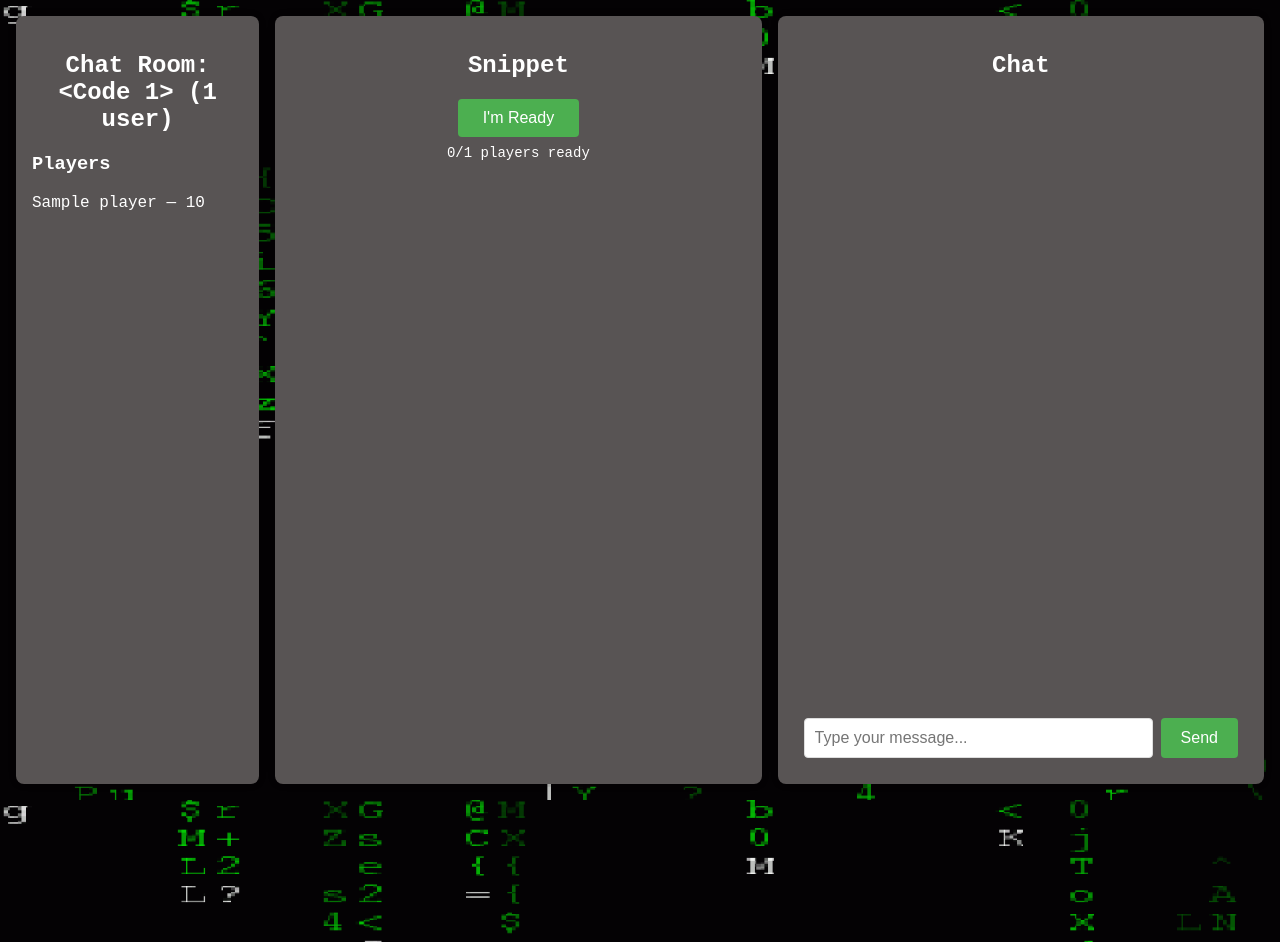
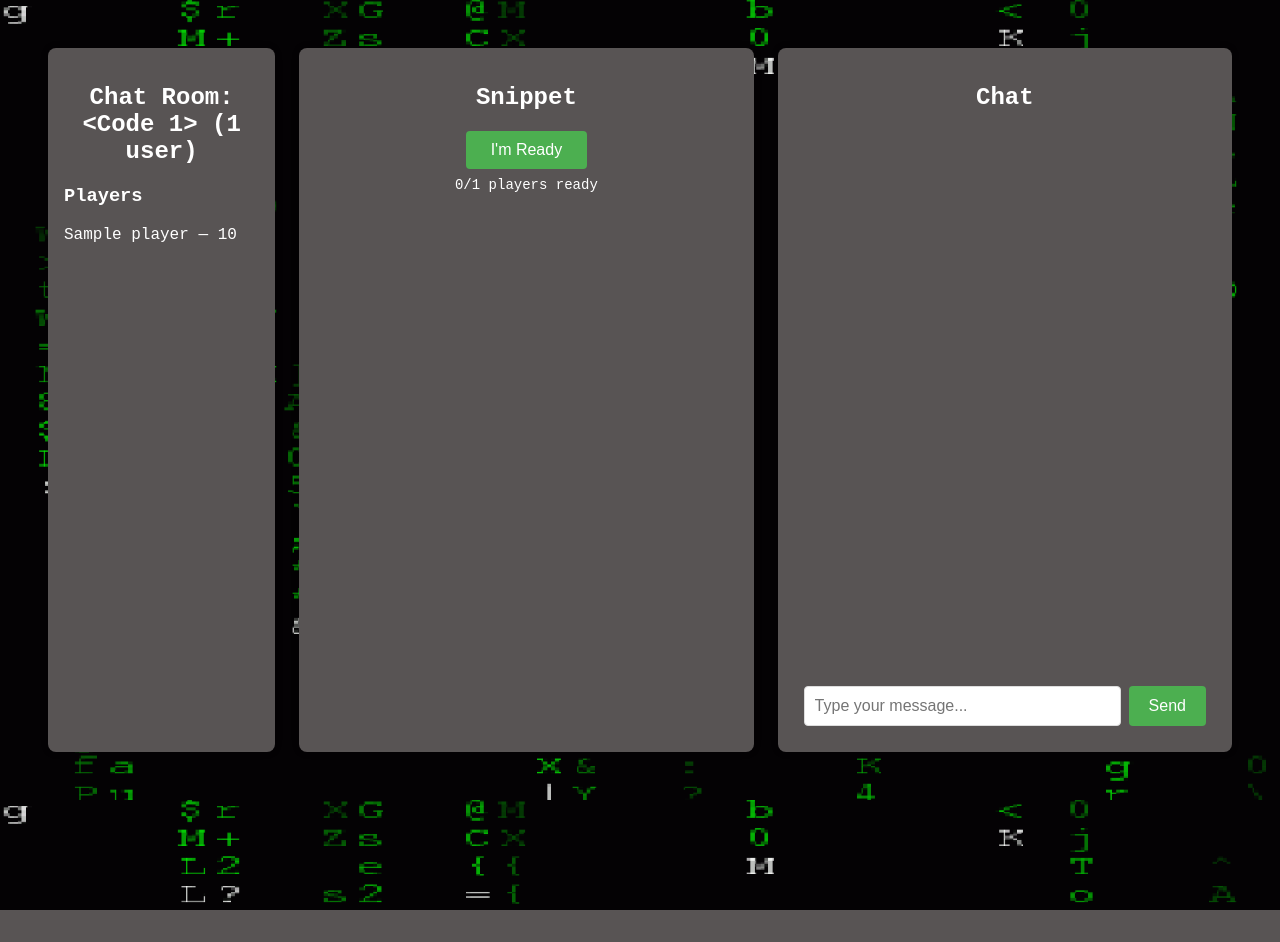
Before and after one commit to FerRojasChoco/chatroom_project, a Flask app: template templates/chat/room.html in a window 1280 px wide. After the commit the page ends 910 px from the top, so only its background shows below. Run offline with Flask 3, Linux system fonts and the light colour scheme; tables that the repository leaves empty hold one stand-in row (values such as "Sample post"); the template is opened without the code that fills it: values that come from a table or form of the project are taken from there, most other values are stand-ins (such as "Sample title", 1, 10 or a date in 2020); some libraries are stand-ins or nearby versions.

Commit message:
padding and gap for room (css)

```diff
--- a/static/css/style.css
+++ b/static/css/style.css
@@ -330,8 +330,8 @@
   grid-template-areas:
     "sidebar   snippet  chat"
     "sidebar  snippet  chat";
-  gap: 1rem;
-  padding: 1rem;
+  gap: 1.5rem;
+  padding: 3rem;
   box-sizing: border-box;
 }
 
```
